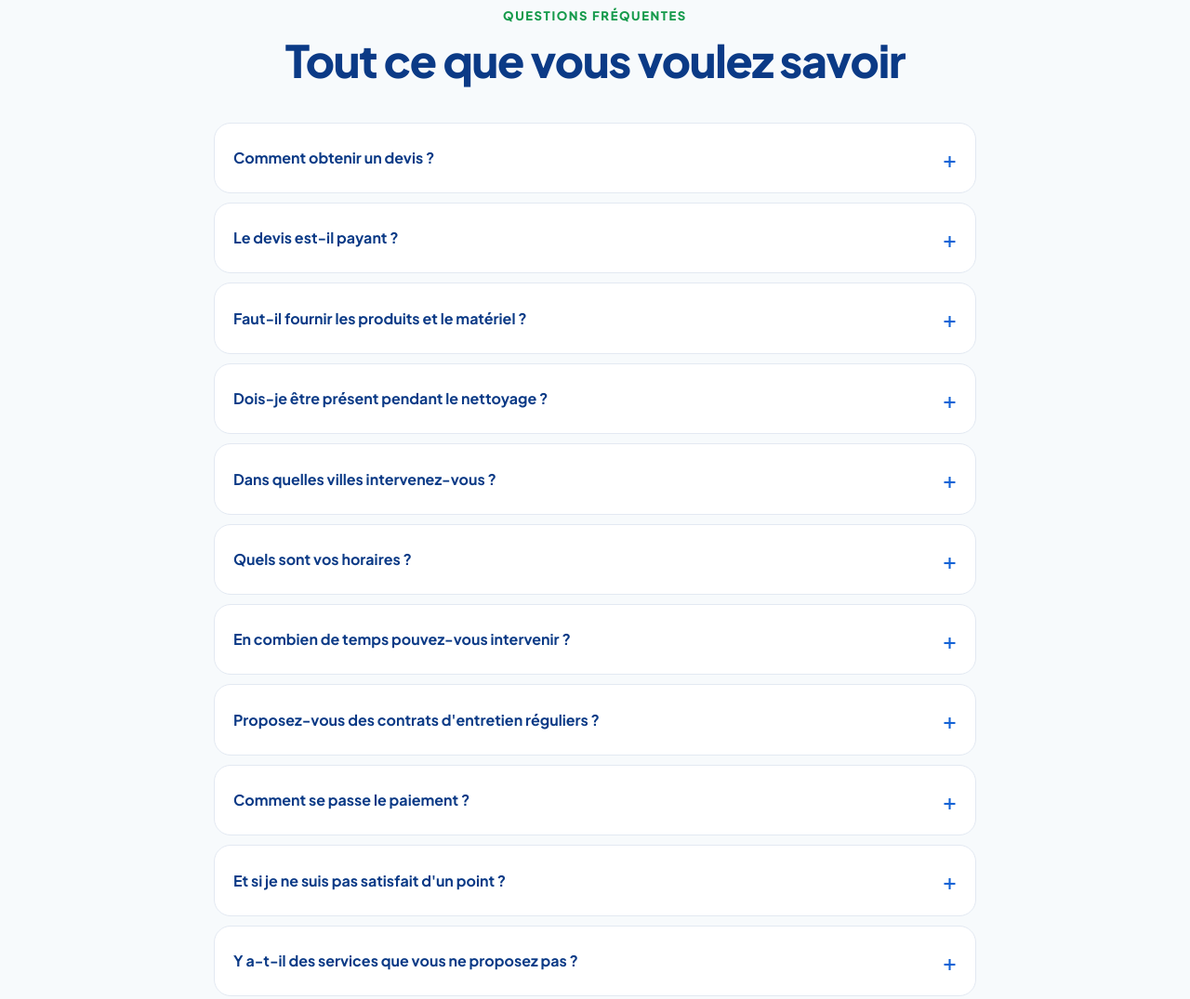
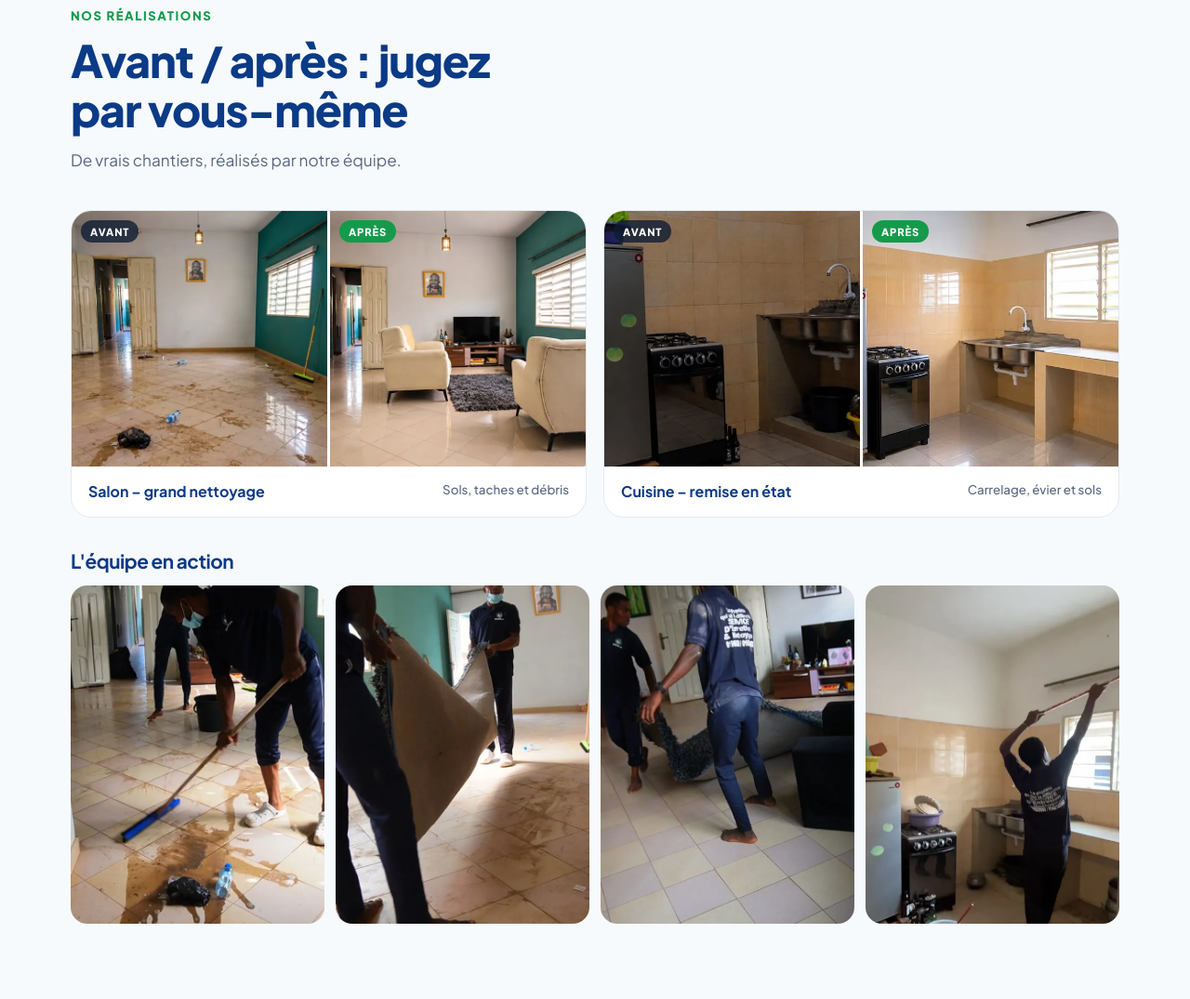
Before and after one commit to chave-benin/chave-benin.github.io, a plain HTML site: page index.html in a window 1280 px wide. Shown: the part 9481-10556 px from the top of the page at 93% size. Drawn offline with Linux system fonts and the light colour scheme.

Commit message:
Réalisations : vrais avant/après (salon, cuisine) et photos de l'équipe en action
Co-Authored-By: Claude Opus 5.5 <noreply@anthropic.com>
Claude-Session: https://claude.ai/code/session_0178vCykZdxREkdJyU8Uni2g

```diff
--- a/index.html
+++ b/index.html
@@ -420,6 +420,22 @@ footer .legal{display:flex;gap:16px}
 @media (max-width:600px){.team figcaption{display:none!important}}
 .team figcaption{position:absolute;left:0;right:0;bottom:0;display:flex;justify-content:space-around;flex-wrap:wrap;gap:6px 14px;padding:40px 14px 14px;background:linear-gradient(transparent,rgba(11,58,134,.92) 55%);color:#fff;font-weight:800;font-size:clamp(.78rem,2vw,1rem);letter-spacing:.08em;text-transform:uppercase}
 .vals{grid-template-columns:repeat(auto-fill,minmax(min(100%,250px),1fr))}
+/* before/after pairs + action */
+.gal{grid-template-columns:1fr}
+@media (min-width:900px){.gal{grid-template-columns:1fr 1fr}}
+.pair{margin:0;background:#fff;border:1px solid var(--line);border-radius:var(--r);overflow:hidden}
+.pr{display:grid;grid-template-columns:1fr 1fr;gap:3px;background:#fff}
+.pi2{position:relative;aspect-ratio:1/1;overflow:hidden}
+.pi2 img{display:block;width:100%;height:100%;object-fit:cover}
+.pi2 .lab{position:absolute;top:10px;left:10px;font:800 .7rem var(--font);letter-spacing:.08em;padding:5px 10px;border-radius:999px;background:rgba(13,27,51,.78);color:#fff}
+.pi2 .lab.r{background:var(--green)}
+.pair figcaption{padding:14px 18px;font-weight:700;color:var(--navy);display:flex;justify-content:space-between;gap:10px;flex-wrap:wrap}
+.pair figcaption small{color:var(--muted);font-weight:500}
+.act-t{margin:36px 0 14px;color:var(--navy);font-size:1.3rem}
+.actg{display:grid;gap:12px;grid-template-columns:repeat(2,1fr)}
+@media (min-width:800px){.actg{grid-template-columns:repeat(4,1fr)}}
+.actg figure{margin:0;border-radius:18px;overflow:hidden;aspect-ratio:3/4;background:#eef3f8}
+.actg img{display:block;width:100%;height:100%;object-fit:cover}
 /* chat widget */
 .cbtn{position:fixed;right:16px;bottom:calc(88px + env(safe-area-inset-bottom,0px));z-index:55;width:60px;height:60px;border-radius:50%;border:0;cursor:pointer;background:linear-gradient(140deg,var(--navy),var(--blue));color:#fff;display:grid;place-items:center;box-shadow:0 12px 28px rgba(11,58,134,.4);transition:transform .2s}
 .cbtn:hover{transform:scale(1.06)}
@@ -827,18 +843,25 @@ footer .legal{display:flex;gap:16px}
   </div>
 </section>
 
-<section id="realisations" hidden>
+<section id="realisations">
   <div class="w">
     <div class="sh rv">
       <span class="kick">Nos réalisations</span>
       <h2>Avant / après : jugez par vous-même</h2>
-      <p>Faites glisser le curseur pour voir la différence.</p>
+      <p>De vrais chantiers, réalisés par notre équipe.</p>
     </div>
     <div class="gal" id="gal"></div>
+    <h3 class="act-t rv">L'équipe en action</h3>
+    <div class="actg">
+      <figure class="rv"><img src="img/action-sol.webp" alt="Agent Chavé raclant l'eau sale d'un sol carrelé" width="591" height="788" loading="lazy"></figure>
+      <figure class="rv"><img src="img/action-tapis.webp" alt="Deux agents Chavé roulant un tapis avant le nettoyage" width="591" height="788" loading="lazy"></figure>
+      <figure class="rv"><img src="img/action-salon.webp" alt="Agents Chavé remettant un tapis en place dans un salon propre" width="591" height="788" loading="lazy"></figure>
+      <figure class="rv"><img src="img/action-cuisine.webp" alt="Agent Chavé nettoyant les hauteurs d'une cuisine" width="499" height="665" loading="lazy"></figure>
+    </div>
   </div>
 </section>
 
-<section id="avis" class="alt" hidden>
+<section id="avis" hidden>
   <div class="w">
     <div class="sh c rv">
       <span class="kick">Avis clients</span>
@@ -848,7 +871,7 @@ footer .legal{display:flex;gap:16px}
   </div>
 </section>
 
-<section id="faq">
+<section id="faq" class="alt">
   <div class="w">
     <div class="sh c rv">
       <span class="kick">Questions fréquentes</span>
@@ -870,7 +893,7 @@ footer .legal{display:flex;gap:16px}
   </div>
 </section>
 
-<section id="recrutement" class="alt">
+<section id="recrutement">
   <div class="w rec">
     <div class="rv">
       <div class="sh" style="margin-bottom:22px">
@@ -904,7 +927,7 @@ footer .legal{display:flex;gap:16px}
   </div>
 </section>
 
-<section id="contact">
+<section id="contact" class="alt">
   <div class="w">
     <div class="sh rv">
       <span class="kick">Contact</span>
@@ -972,7 +995,10 @@ var COUNTRIES={
   bj:{fr:"Bénin",en:"Benin",flag:"🇧🇯",wa:"2290196629995",waTxt:"01 96 62 99 95",tel:"+2290162185982",telTxt:"01 62 18 59 82",ex:"Fidjrossè, Akpakpa…",tz:"Africa/Porto-Novo"}
 };
 /* Galerie avant/après : {titre:"Bureaux – Cotonou", lieu:"Open space", avant:"img/avant-1.jpg", apres:"img/apres-1.jpg"} */
-var GALLERY=[];
+var GALLERY=[
+  {titre:"Salon – grand nettoyage",lieu:"Sols, taches et débris",avant:"img/salon-avant.webp",apres:"img/salon-apres.webp"},
+  {titre:"Cuisine – remise en état",lieu:"Carrelage, évier et sols",avant:"img/cuisine-avant.webp",apres:"img/cuisine-apres.webp"}
+];
 /* Avis clients : {nom:"Aïcha", lieu:"Cotonou", texte:"…", note:5} */
 var REVIEWS=[];
 /* ===================================================================== */
@@ -1167,14 +1193,11 @@ $("#rf").addEventListener("submit",function(e){
 
 /* gallery & reviews */
 (function(){
-  var items=GALLERY.length?GALLERY:(DEMO?[{titre:"Exemple – bureaux",lieu:"Photo à venir"},{titre:"Exemple – après travaux",lieu:"Photo à venir"}]:[]);
-  if(items.length){
-    var sec=$("#realisations");sec.hidden=false;
-    $("#gal").innerHTML=(GALLERY.length?"":'<p class="demo-note">'+T("Aperçu : les vraies photos avant / après seront ajoutées ici.")+'</p>')+items.map(function(it){
-      var b=it.avant?'<img src="'+esc(it.avant)+'" alt="'+esc(T("Avant")+" – "+it.titre)+'" loading="lazy">':'<div class="ph-b ph-t">'+T("Photo avant")+'</div>';
-      var a=it.apres?'<img class="af" src="'+esc(it.apres)+'" alt="'+esc(T("Après")+" – "+it.titre)+'" loading="lazy">':'<div class="af ph-a ph-t">'+T("Photo après")+'</div>';
-      return '<figure class="ba-card rv in" style="margin:0"><div class="ba">'+b+a+'<span class="lab l">'+T("AVANT")+'</span><span class="lab r">'+T("APRÈS")+'</span><span class="hd"></span><input type="range" min="0" max="100" value="50" aria-label="'+esc(T("Comparer avant et après"))+'"></div><figcaption>'+esc(T(it.titre))+'<small>'+esc(T(it.lieu||""))+'</small></figcaption></figure>'}).join("");
-    $$("#gal .ba input").forEach(function(r){r.addEventListener("input",function(){r.parentNode.style.setProperty("--p",r.value+"%")})});
+  if(GALLERY.length){
+    $("#realisations").hidden=false;
+    $("#gal").innerHTML=GALLERY.map(function(it){
+      var t=T(it.titre);
+      return '<figure class="pair rv in"><div class="pr"><div class="pi2"><img src="'+esc(it.avant)+'" alt="'+esc(T("Avant")+" – "+t)+'" width="560" height="560" loading="lazy"><span class="lab l">'+T("AVANT")+'</span></div><div class="pi2"><img src="'+esc(it.apres)+'" alt="'+esc(T("Après")+" – "+t)+'" width="560" height="560" loading="lazy"><span class="lab r">'+T("APRÈS")+'</span></div></div><figcaption>'+esc(t)+'<small>'+esc(T(it.lieu||""))+'</small></figcaption></figure>'}).join("");
   }
   var rv=REVIEWS.length?REVIEWS:(DEMO?[{nom:"Prénom du client",lieu:"Quartier",texte:"Ici s'affichera un véritable avis client.",note:5,ph:1},{nom:"Entreprise cliente",lieu:"Ville",texte:"Ici s'affichera un véritable avis client.",note:5,ph:1},{nom:"Prénom du client",lieu:"Quartier",texte:"Ici s'affichera un véritable avis client.",note:5,ph:1}]:[]);
   if(rv.length){$("#avis").hidden=false;$("#revs").innerHTML=rv.map(function(r){return '<div class="rev rv in'+(r.ph?" ph":"")+'"><span class="stars" aria-label="'+r.note+'/5">'+"★★★★★".slice(0,r.note||5)+'</span><p>« '+esc(T(r.texte))+' »</p><div><b>'+esc(T(r.nom))+'</b><small>'+esc(T(r.lieu))+'</small></div></div>'}).join("")}
--- a/sw.js
+++ b/sw.js
@@ -1,5 +1,5 @@
 /* Chavé – cache hors connexion. Changer VERSION à chaque mise à jour importante. */
-var VERSION="chave-v8";
+var VERSION="chave-v9";
 var CORE=["./","index.html","en.js","favicon.png","img/logo-mark.webp","img/logo-mot.webp","img/agent-chave.webp","fonts/jakarta-latin.woff2","fonts/jakarta-latin-ext.woff2","icons/icon-192.png","mentions-legales.html","confidentialite.html"];
 self.addEventListener("install",function(e){e.waitUntil(caches.open(VERSION).then(function(c){return c.addAll(CORE)}).then(function(){return self.skipWaiting()}))});
 self.addEventListener("activate",function(e){e.waitUntil(caches.keys().then(function(ks){return Promise.all(ks.filter(function(k){return k!==VERSION}).map(function(k){return caches.delete(k)}))}).then(function(){return self.clients.claim()}))});
```
Also changed, not shown: en.js (+11 -1 lines), img/action-cuisine.webp (added), img/action-salon.webp (added), img/action-sol.webp (added), img/action-tapis.webp (added), img/cuisine-apres.webp (added), img/cuisine-avant.webp (added), img/salon-apres.webp (added), img/salon-avant.webp (added).
